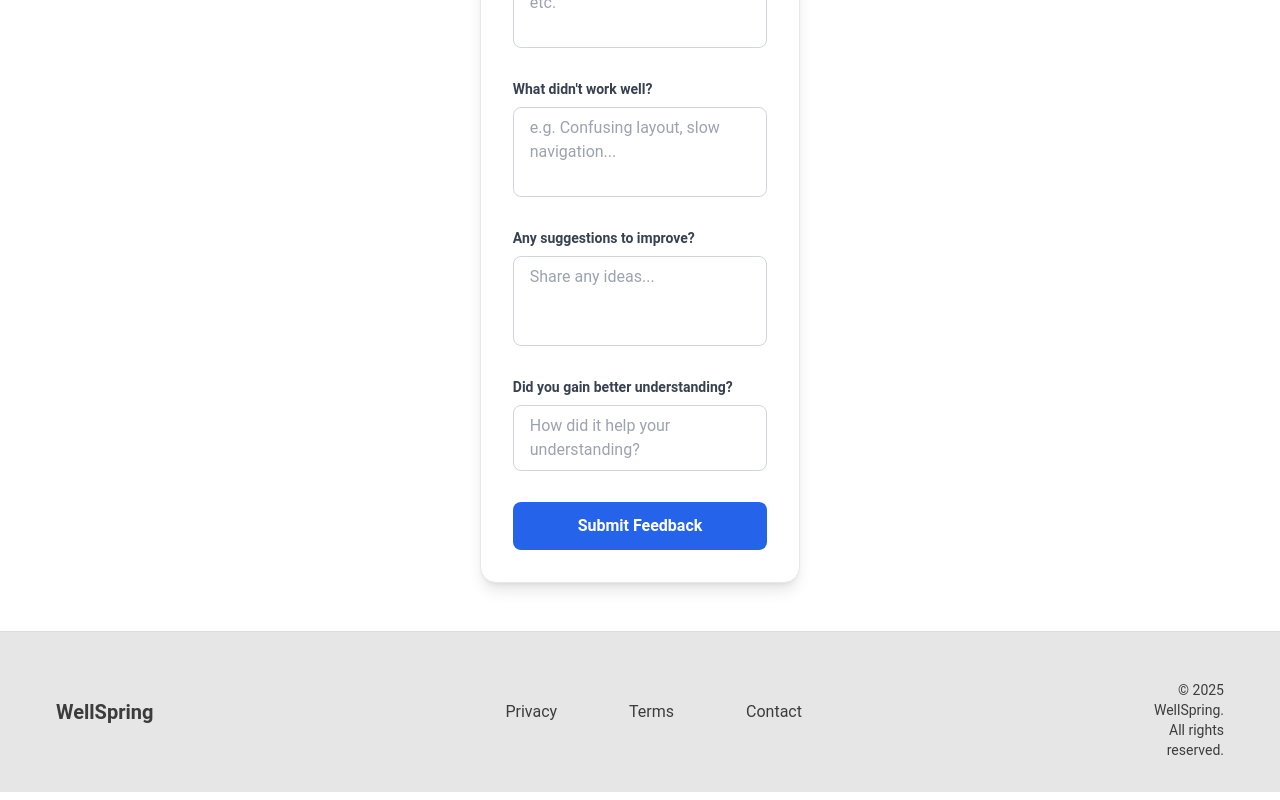
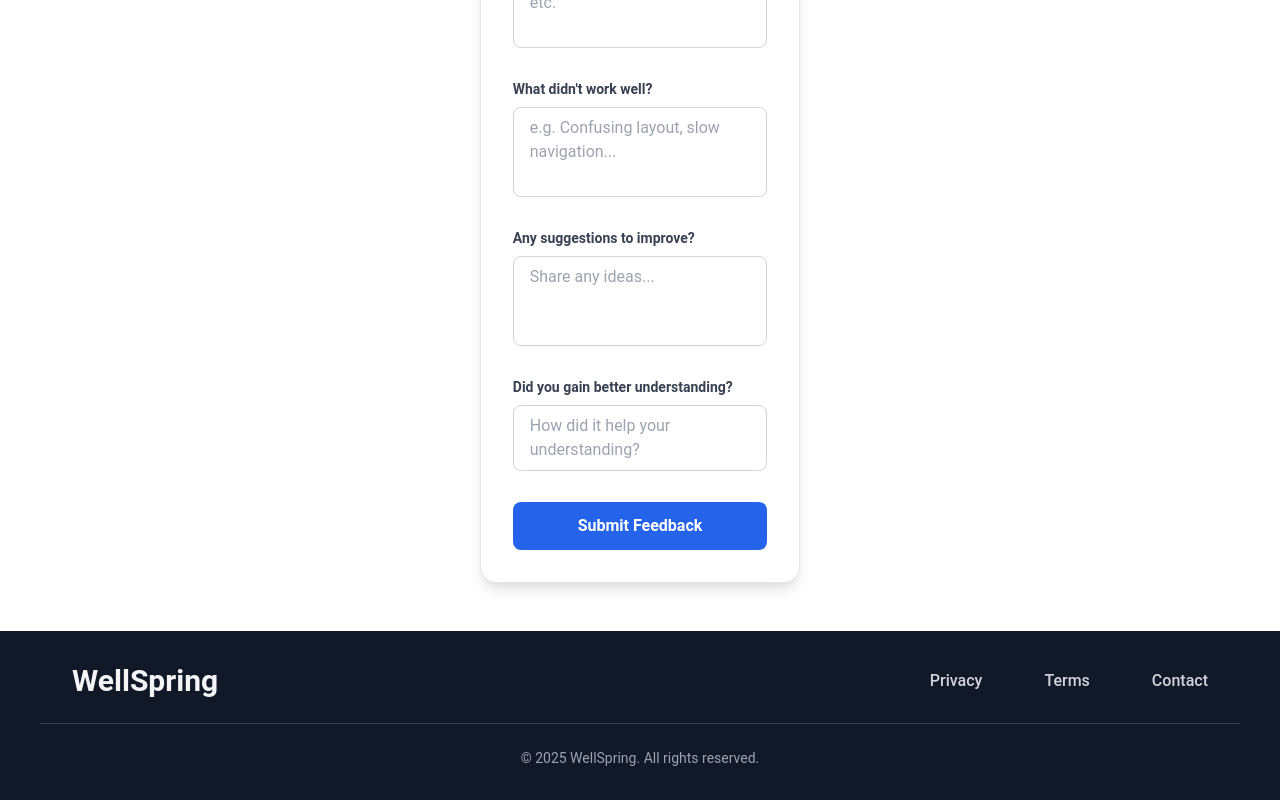
Before and after one commit to MBillahsust/WellSpring, a React (Create React App) app in the folder Frontend/: page /community/give-feedback in a window 1280 px wide. Shown: the part 446-1246 px from the top of the page. Built offline with nearby package versions, Linux system fonts and the light colour scheme; no server answers.

Commit message:
update footer

```diff
--- a/Frontend/src/pages/FooterPages/Footer.js
+++ b/Frontend/src/pages/FooterPages/Footer.js
@@ -1,19 +1,29 @@
 import React from 'react';
-import '../../Allcss/Footer.css';
+import { Link } from 'react-router-dom';
 
 export default function Footer() {
   return (
-    <footer className="footer">
-      <div className="footer-container">
-        <div className="footer-brand">WellSpring</div>
-        <nav className="footer-nav">
-          <a href="/privacy" className="footer-link">Privacy</a>
-          <a href="/terms" className="footer-link">Terms</a>
-          <a href="/contact" className="footer-link">Contact</a>
+    <footer className="bg-gray-900 text-gray-100 py-8">
+      <div className="max-w-7xl mx-auto px-4 sm:px-6 lg:px-8 flex flex-col sm:flex-row items-center justify-between">
+        {/* Brand */}
+        <div className="mb-4 sm:mb-0">
+          <h3 className="text-3xl font-bold">WellSpring</h3>
+        </div>
+
+        {/* Navigation Links */}
+        <nav className="flex space-x-8">
+          <Link to="/privacy" className="text-base text-gray-300 hover:text-white font-medium transition-colors">Privacy</Link>
+          <Link to="/terms" className="text-base text-gray-300 hover:text-white font-medium transition-colors">Terms</Link>
+          <Link to="/contact" className="text-base text-gray-300 hover:text-white font-medium transition-colors">Contact</Link>
         </nav>
-        <div className="footer-copyright">
-          © 2025 WellSpring. All rights reserved.
-        </div>
+      </div>
+
+      {/* Divider */}
+      <div className="border-t border-gray-700 mt-6" />
+
+      {/* Copyright */}
+      <div className="mt-6 text-center text-sm text-gray-400">
+        © 2025 WellSpring. All rights reserved.
       </div>
     </footer>
   );
```
